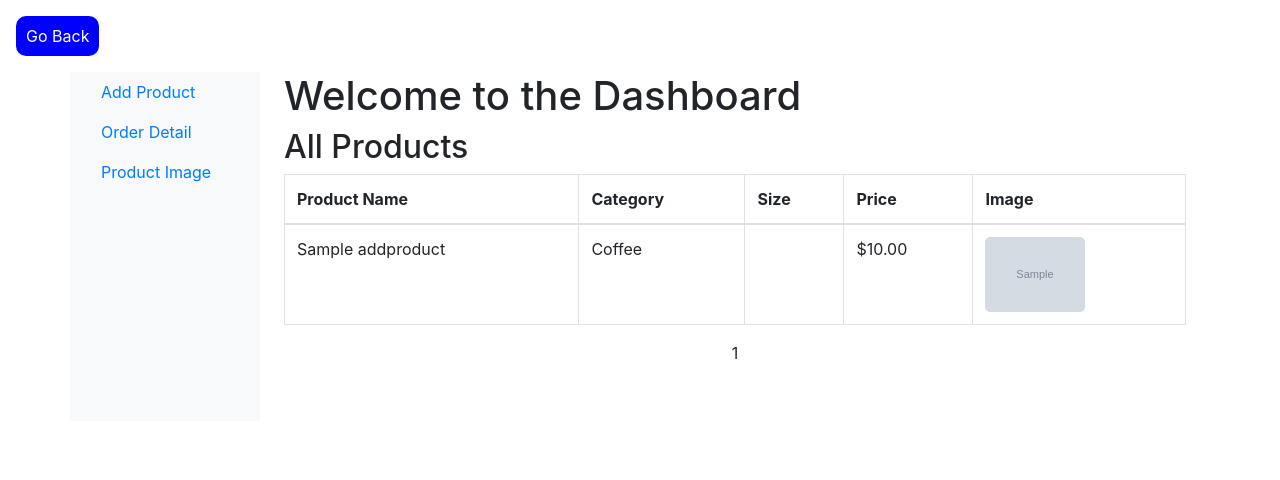
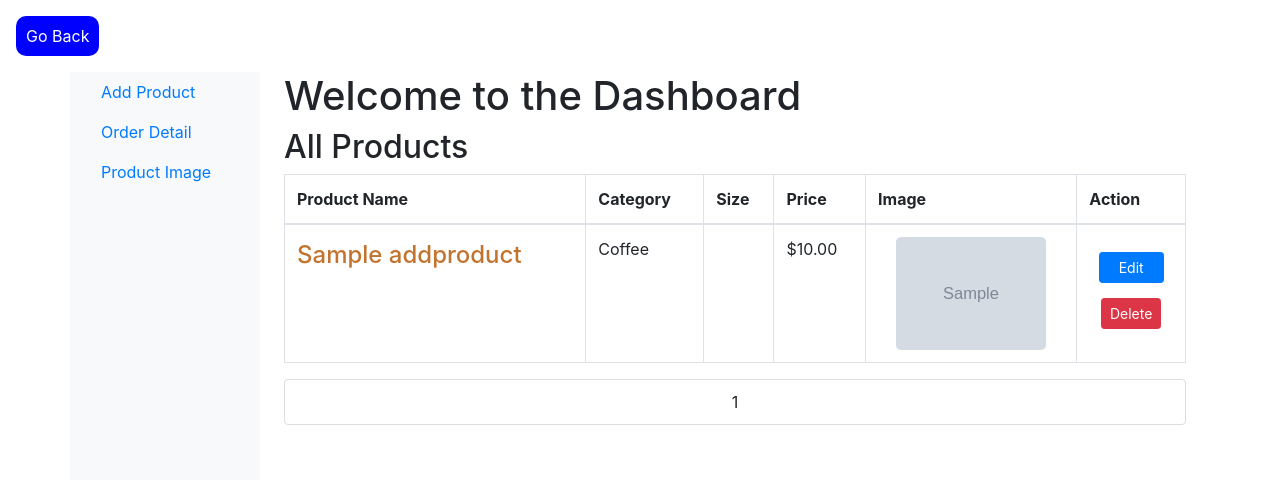
Before and after one commit to monykappa/CafeShop, a Django app: page /dashboard/ in a window 1280 px wide. Shown: the part 56-536 px from the top of the page. Run offline with Django 4.2, Linux system fonts and the light colour scheme; a user stored in the database is signed in; tables that the repository leaves empty hold one stand-in row (values such as "Sample post"); grey boxes marked "Sample" are stand-in pictures; parts of the project's set-up code (start-up, migrations or seed data) failed here and were passed over; some libraries are stand-ins or nearby versions.

Commit message:
dashboard, edit button

```diff
--- a/CafeShop/templates/dashboard/admin/dashboard.html
+++ b/CafeShop/templates/dashboard/admin/dashboard.html
@@ -28,8 +28,54 @@
     nav {
         margin-bottom: 3vh;
     }
-    main{
+
+    main {
         margin-bottom: 10vh;
+    }
+
+    .pagination {
+        border: 1px solid #ddd;
+        padding: 10px;
+    }
+
+    .pagination a {
+        border: 1px solid #000000;
+        padding: 5px 10px;
+        margin: 0 2px;
+        border-radius: 5px;
+        transition: 0.5s ease;
+    }
+
+    .pagination a:hover {
+        background-color: lightskyblue;
+        color: black;
+    }
+
+    td.product-name {
+        font-weight: 500;
+        font-size: 24px;
+        color: rgb(194, 116, 47);
+    }
+
+    a.btn-edit {
+        width: 65px;
+        margin: 15px 0;
+        transition: 0.5s ease;
+    }
+
+    a.btn-edit:hover {
+        background-color: lightskyblue;
+        color: black;
+    }
+
+    button.btn-delete {
+        transition: 0.5s ease;
+
+    }
+
+    button.btn-delete:hover {
+        background-color: lightcoral;
+        color: black;
     }
 </style>
 
@@ -44,10 +90,10 @@
         <div class="collapse navbar-collapse" id="navbarNav">
             <ul class="navbar-nav ml-auto">
                 <li class="nav-item active">
-                    <a class="nav-link" href="#">Home <span class="sr-only">(current)</span></a>
+                    <a class="nav-link" href="{% url 'home:home'%}">Home <span class="sr-only">(current)</span></a>
                 </li>
                 <li class="nav-item">
-                    <a class="nav-link" href="#">Dashboard</a>
+                    <a class="nav-link" href="{% url 'dashboard:dashboard' %}">Dashboard</a>
                 </li>
                 <li class="nav-item">
                     <a class="nav-link" href="#">Profile</a>
@@ -99,6 +145,7 @@
                                 <th>Size</th>
                                 <th>Price</th>
                                 <th>Image</th>
+                                <th>Action</th> <!-- New "Action" column -->
                             </tr>
                         </thead>
                         <tbody>
@@ -106,28 +153,46 @@
                             {% for size in product.sizes.all %}
                             <tr>
                                 {% if forloop.first %}
-                    <td rowspan="{{ product.sizes.count }}">{{ product.product_name }}</td>
+                                <td rowspan="{{ product.sizes.count }}" class="product-name">{{ product.product_name }}
+                                </td>
                                 <td rowspan="{{ product.sizes.count }}">{{ product.category }}</td>
-                    {% endif %}
                                 <td>{{ size.size.get_size_display }}</td>
                                 <td>${{ size.price }}</td>
-                    <td>
+                                <td rowspan="{{ product.sizes.count }}" style="text-align: center;">
                                     {% if size.images %}
                                     <img src="{{ size.images.url }}"
                                         alt="{{ product.product_name }} - {{ size.size.get_size_display }}"
-                            style="max-width: 100px; max-height: 100px; border-radius: 5px;">
+                                        style="max-width: 150px; max-height: 150px; border-radius: 5px; display: block; margin: 0 auto;">
                                     {% endif %}
                                 </td>
+                                <td rowspan="{{ product.sizes.count }}" style="text-align: center;">
+                                    <!-- Edit button -->
+                                    <div>
+                                        <a href="{% url 'dashboard:edit_product' product.id %}"
+                                            class="btn btn-primary btn-sm btn-edit">Edit</a>
+                                    </div>
+                </div>
+                <!-- Delete button with confirmation -->
+                <div>
+                    <button class="btn btn-danger btn-sm btn-delete"
+                        onclick="confirmDelete('{{ product.product_name }}', {{ product.id }})">Delete</button>
+                </div>
+                </td>
+                {% else %}
+                <td>{{ size.size.get_size_display }}</td>
+                <td>${{ size.price }}</td>
+                {% endif %}
                 </tr>
                 {% endfor %}
                 {% empty %}
                 <tr>
-                    <td colspan="5">No products available.</td>
+                    <td colspan="6">No products available.</td>
                 </tr>
                 {% endfor %}
                 </tbody>
                 </table>
         </div>
+
 
         <!-- Pagination -->
         <div class="pagination justify-content-center">
@@ -153,6 +218,36 @@
     <script src="https://code.jquery.com/jquery-3.5.1.slim.min.js"></script>
     <script src="https://cdn.jsdelivr.net/npm/@popperjs/core@2.5.3/dist/umd/popper.min.js"></script>
     <script src="https://maxcdn.bootstrapcdn.com/bootstrap/4.5.2/js/bootstrap.min.js"></script>
+    <script>
+        var csrfToken = "{{ csrf_token }}";
+    </script>
+    <script>
+        function confirmDelete(productName, productId) {
+            var csrfToken = $('#csrf-token').val(); // Get the CSRF token value from the hidden input field
+            if (confirm(`Are you sure you want to delete ${productName}?`)) {
+                // User confirmed, send an AJAX request to delete the product
+                $.ajax({
+                    url: `/admin/delete_product/${productId}/`, // Include the productId in the URL
+                    type: 'POST',
+                    data: {
+                        csrfmiddlewaretoken: csrfToken,
+                    },
+                    success: function () {
+                        // Optionally, you can update the UI here (e.g., remove the deleted product row)
+                        alert(`${productName} has been deleted.`);
+                        location.reload(); // Reload the page to reflect the changes
+                    },
+                    error: function () {
+                        alert('An error occurred while deleting the product.');
+                    }
+                });
+            }
+        }
+
+    </script>
+
+
+
 </body>
 
 </html>
--- a/dashboard/urls.py
+++ b/dashboard/urls.py
@@ -1,4 +1,4 @@
-from django.urls import include, re_path
+from django.urls import include, re_path, path
 from django.conf import settings
 from django.conf.urls.static import static
 from django.views.generic import DetailView
@@ -11,6 +11,10 @@ from dashboard.views import *
 app_name = 'dashboard'
 urlpatterns = [
     re_path('^dashboard/$', dashboard_view.dashboard, name='dashboard'),
+    path('products/edit/<int:product_id>/', views.edit_product, name='edit_product'),
+    path('admin/delete_product/<int:product_id>/', views.delete_product, name='delete_product'),
+
+
 
 ]
 
--- a/dashboard/views.py
+++ b/dashboard/views.py
@@ -7,6 +7,9 @@ from django.contrib import messages
 from django.contrib.auth.decorators import login_required
 from menu.models import AddProduct
 from django.core.paginator import Paginator, EmptyPage, PageNotAnInteger
+from django.shortcuts import render, get_object_or_404, redirect
+from django.http import JsonResponse
+import json
 
 @login_required
 def dashboard(request):
@@ -30,3 +33,47 @@ def dashboard(request):
     context = {'products': products}
 
     return render(request, 'dashboard/admin/dashboard.html', context)
+
+
+def edit_product(request, product_id):
+    # Get the product object based on the product_id
+    product = get_object_or_404(AddProduct, pk=product_id)
+
+    # Get the choices for the 'category' field directly from the model
+    categories = AddProduct._meta.get_field('category').choices
+
+    if request.method == 'POST':
+        # Update the product name, category, and size prices based on the form data
+        new_product_name = request.POST.get('name')
+        new_category = request.POST.get('category')
+
+        product.product_name = new_product_name
+        product.category = new_category
+
+        # Update the price for each size based on the form data
+        for size in product.sizes.all():
+            new_price = request.POST.get(f'size_{size.id}')
+            size.price = new_price
+            size.save()  # Save the updated size
+
+        # Save the updated product name, category, and size prices
+        product.save()
+
+        # Redirect back to the dashboard or any desired URL after saving
+        return redirect('dashboard:dashboard')
+
+    # Render the edit product page for GET requests, passing the categories to the template
+    return render(request, 'dashboard/admin/edit_product.html', {'product': product, 'categories': categories})
+
+def delete_product(request, product_id):
+    if request.method == 'POST':
+        try:
+            # Delete the product based on the product_id
+            product = get_object_or_404(AddProduct, pk=product_id)
+            product.delete()
+
+            return JsonResponse({'message': 'Product deleted successfully'})
+        except Exception as e:
+            return JsonResponse({'error': str(e)}, status=500)  # Internal server error
+    else:
+        return JsonResponse({'message': 'Invalid request method'}, status=400)
```
Also changed, not shown: CafeShop/templates/Orderfolder/orderpage.html (+13 -6 lines), CafeShop/templates/dashboard/admin/edit_product.html (added, +74 -0 lines), media/content/2d841a15-c767-487c-8f39-6013cfc701d4/Frappe_Chocolate.webp (added), media/content/37d6e97d-a3f8-44b9-aaf5-b0af03dd313a/iced_chocolate.jpg (added), media/content/40d46cbe-d579-431c-8ae5-ae1bea93d0e0/hot_chocolate.jpg (added), media/content/4b9900af-d910-4b53-9792-fc3cfb165e48/hot_chocolate.jpg (added), media/content/7b55c059-905f-4394-a523-67bb4f6d911b/frappe_chooclate.jpg (added), media/content/916abc7e-3a0a-41b8-bf9f-d277e66892eb/frappe_chooclate.jpg (added), media/content/9231d625-f68e-4dad-a95f-65d1a6c885e9/frappe_chooclate.jpg (added), media/content/9a6485e2-85c3-4979-bbb2-8a21bd82a435/iced_chocolate.jpg (added), media/content/b1358ae3-df8b-4602-973e-fafa7ac1a80f/iced_chocolate.jpg (added), media/content/d30fc9b1-f207-4204-8c6a-fbc0189cda9a/hot_chocolate.jpg (added), media/content/d48db29c-8470-4dc3-bec2-dc97dc5f03a7/Frappe_Chocolate.webp (added), media/content/f909cd5b-15ea-4d2d-bdd3-7cc5eb53fd2f/Frappe_Chocolate.webp (added). Lines whose indentation alone changed are shown as unchanged.
